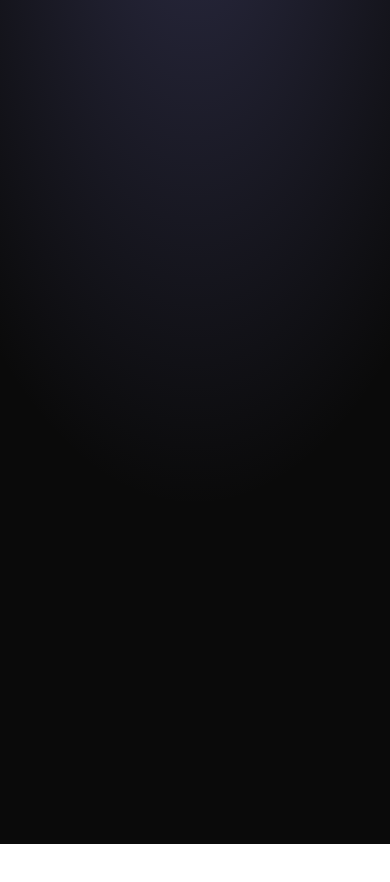
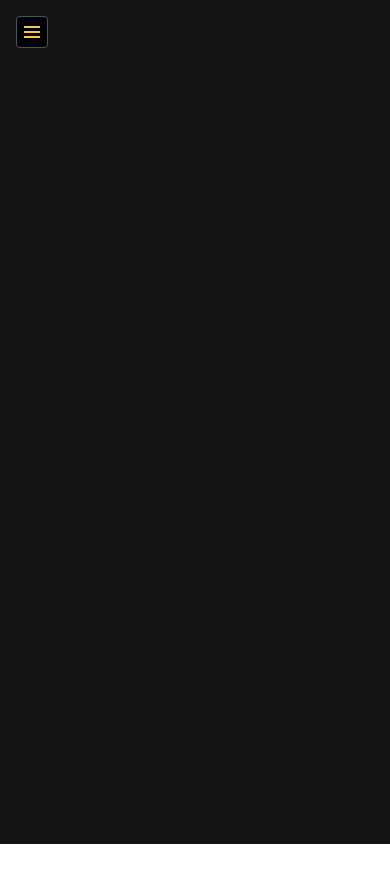
Before and after one commit to maximilien-bruyere/profile, a React (Vite) app: page / in a window 390 px wide. Shown: the top 882 px of the page. Built offline with nearby package versions, Linux system fonts and the light colour scheme.

Commit message:
feature(menu): add hamburger menu

```diff
--- a/src/App.css
+++ b/src/App.css
@@ -18,16 +18,23 @@
 
 @font-face {
   font-family: "Montserrat";
-  src: url("/src/assets/fonts/montserrat/Montserrat-SemiBold.ttf") format("truetype");
+  src: url("/src/assets/fonts/montserrat/Montserrat-SemiBold.ttf")
+    format("truetype");
   font-weight: 600;
 }
 @font-face {
   font-family: "Montserrat";
-  src: url("/src/assets/fonts/montserrat/Montserrat-Bold.ttf") format("truetype");
+  src: url("/src/assets/fonts/montserrat/Montserrat-Bold.ttf")
+    format("truetype");
   font-weight: 700;
 }
 
 @theme {
   --font-sans: "Inter", sans-serif;
   --font-heading: "Montserrat", sans-serif;
+  --color-primary: #141414;
+  --color-secondary: #292929;
+  --color-color-text-primary: #ffffff;
+  --color-color-text-secondary: #c7c7c7;
+  --color-accent: #f6c245;
 }
--- a/src/components/layout/Background.tsx
+++ b/src/components/layout/Background.tsx
@@ -1,9 +1,12 @@
 const Background = () => {
-    return (
-        <div className="fixed inset-0 bg-slate-950 z-0">
-            <div className="absolute top-0 z-[-2] h-screen w-screen bg-neutral-950 bg-[radial-gradient(ellipse_80%_80%_at_50%_-20%,rgba(120,119,198,0.3),rgba(255,255,255,0))]"></div>
-        </div>
-    );
-}
+  return (
+    <>
+      {/** Couleur du background */}
+      <div className="fixed inset-0 bg-slate-950 z-0">
+        <div className="absolute top-0 z-[-2] h-screen w-screen bg-primary"></div>
+      </div>
+    </>
+  );
+};
 
 export default Background;
--- a/src/components/layout/Header.tsx
+++ b/src/components/layout/Header.tsx
@@ -1,9 +1,87 @@
+import Hamburger from "../ui/hamburger/Hamburger";
+import useHamburger from "../../hooks/useHamburger";
+
 const Header = () => {
-    return (
-        <div>
+  const { isOpen, toggle, close } = useHamburger();
 
+  return (
+    <header className="relative p-4 flex items-center justify-between">
+      {/** Menu Hamburger Smartphone */}
+      <div className="md:hidden">
+        <Hamburger isOpen={isOpen} toggle={toggle} />
+      </div>
+
+      {/** Navigation - Tablette */}
+      <nav className="hidden md:flex gap-6 items-center">
+        <a href="#home" className="hover:underline">
+          Home
+        </a>
+        <a href="#about" className="hover:underline">
+          About
+        </a>
+        <a href="#portfolio" className="hover:underline">
+          Portfolio
+        </a>
+        <a href="#contact" className="hover:underline">
+          Contact
+        </a>
+      </nav>
+
+      {/** Navigation - Mobile */}
+      {isOpen && (
+        <div
+          role="dialog"
+          aria-modal="true"
+          className="fixed inset-0 z-50 flex md:hidden"
+        >
+          <div
+            className="w-72 max-w-full bg-secondary text-white p-6 shadow-xl"
+            onClick={(e) => e.stopPropagation()}
+          >
+            <button
+              onClick={close}
+              className="mb-6 text-sm underline underline-offset-6 active:text-accent transition-colors duration-200"
+            >
+              Fermer
+            </button>
+
+            <nav className="flex flex-col gap-3">
+              <a
+                href="#home"
+                onClick={close}
+                className="active:text-accent transition-colors duration-200"
+              >
+                Home
+              </a>
+              <a
+                href="#about"
+                onClick={close}
+                className="active:text-accent transition-colors duration-200"
+              >
+                About
+              </a>
+              <a
+                href="#portfolio"
+                onClick={close}
+                className="active:text-accent transition-colors duration-200"
+              >
+                Portfolio
+              </a>
+              <a
+                href="#contact"
+                onClick={close}
+                className="active:text-accent transition-colors duration-200"
+              >
+                Contact
+              </a>
+            </nav>
+          </div>
+
+          <div className="flex-1 bg-black/50" onClick={close} />
         </div>
-    );
-}
+      )}
+    </header>
+  );
+};
 
 export default Header;
--- /dev/null
+++ b/src/components/ui/hamburger/Hamburger.tsx
@@ -0,0 +1,35 @@
+import React from "react";
+
+interface Props {
+  isOpen?: boolean;
+  toggle?: () => void;
+}
+
+const Hamburger: React.FC<Props> = ({ isOpen = false, toggle }) => {
+  return (
+    <button
+      aria-label={isOpen ? "Fermer le menu" : "Ouvrir le menu"}
+      aria-expanded={isOpen}
+      onClick={toggle}
+      className="w-8 h-8 bg-black border border-gray-600 flex flex-col justify-center items-center gap-[3px] p-1 rounded-sm"
+    >
+      <span
+        className={`block w-4 h-[2px] bg-accent transition-transform duration-200 ${
+          isOpen ? "translate-y-[6px] rotate-45" : ""
+        }`}
+      />
+      <span
+        className={`block w-4 h-[2px] bg-accent transition-opacity duration-200 ${
+          isOpen ? "opacity-0" : "opacity-100"
+        }`}
+      />
+      <span
+        className={`block w-4 h-[2px] bg-accent transition-transform duration-200 ${
+          isOpen ? "-translate-y-[6px] -rotate-45" : ""
+        }`}
+      />
+    </button>
+  );
+};
+
+export default Hamburger;
--- /dev/null
+++ b/src/hooks/useHamburger.ts
@@ -0,0 +1,42 @@
+import { useCallback, useEffect, useState } from "react";
+
+/**
+ * useHamburger
+ *
+ * Hook pour gérer l'état d'un menu hamburger.
+ * Fournit les actions open / close / toggle et bloque le scroll du body
+ * tant que le menu est ouvert.
+ *
+ * @param {boolean} [initial=false] - état initial du menu (true = ouvert).
+ * @returns {{ isOpen: boolean, open: () => void, close: () => void, toggle: () => void }}
+ *
+ * Effets secondaires :
+ * - Définit `document.body.style.overflow = "hidden"` quand le menu est ouvert
+ *   et restaure la valeur précédente quand il se ferme.
+ *
+ * Exemple :
+ * const { isOpen, toggle, close, open } = useHamburger();
+ */
+
+const useHamburger = (initial = false) => {
+  const [isOpen, setIsOpen] = useState<boolean>(initial);
+
+  const open = useCallback(() => setIsOpen(true), []);
+  const close = useCallback(() => setIsOpen(false), []);
+  const toggle = useCallback(() => setIsOpen((v) => !v), []);
+
+  useEffect(() => {
+    const prev = document.body.style.overflow;
+    if (isOpen) {
+      document.body.style.overflow = "hidden";
+      return () => {
+        document.body.style.overflow = prev;
+      };
+    }
+    document.body.style.overflow = prev;
+  }, [isOpen]);
+
+  return { isOpen, open, close, toggle } as const;
+};
+
+export default useHamburger;
```
Also changed, not shown: src/App.tsx (+7 -7 lines), src/pages/home/Home.tsx (renamed from src/pages/Home.tsx).
